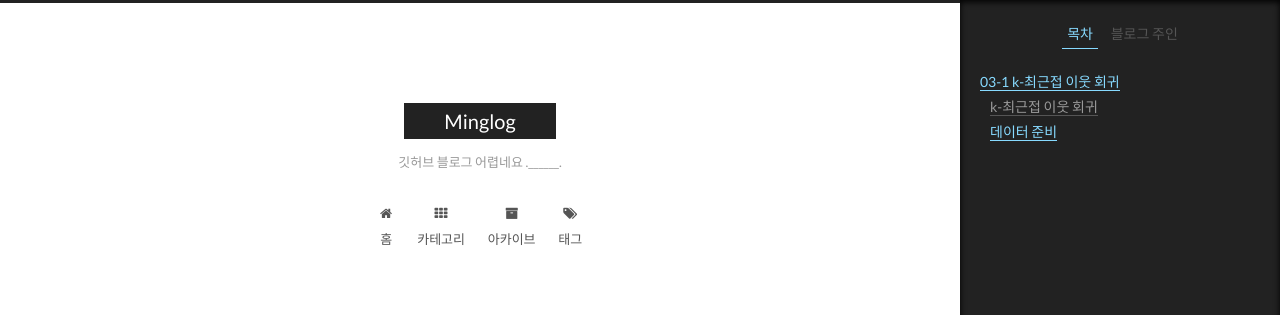
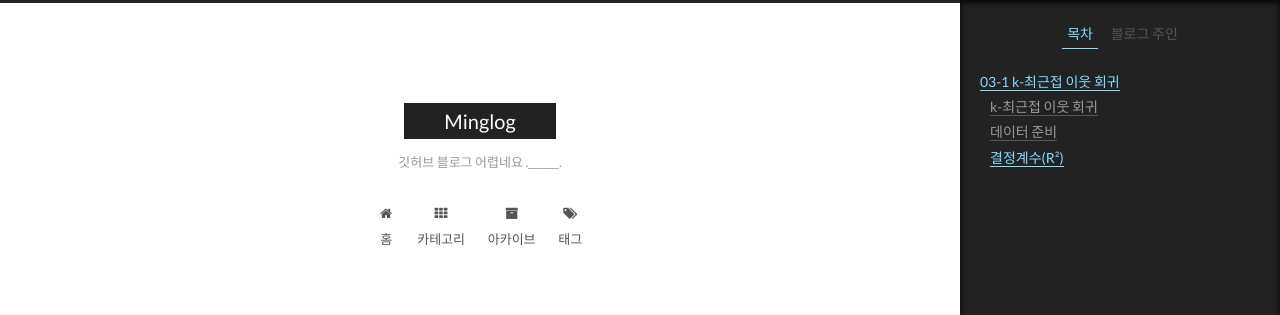
Before and after one commit to kimmin233/kimmin233.github.io, a Jekyll site: the page built from _posts/2021-09-19-AI-ch03_1.md, in a window 1280 px wide. Shown: the top 315 px of the page. Built offline with Jekyll 4.4.1, drawn with Linux system fonts in a browser that asks for light colours; some of the changed text lies outside the part shown.

Commit message:
Update 2021-09-19-AI-ch03_1.md

````diff
--- a/_posts/2021-09-19-AI-ch03_1.md
+++ b/_posts/2021-09-19-AI-ch03_1.md
@@ -113,3 +113,8 @@ print(train_input.shape, test_input.shape)
 ```
 
 ![03_1_7](/assets/images/ch03/03_1_7.JPG)
+
+성공적으로 2차원 배열로 바꿨다!
+
+
+### 결정계수(R²)
````
